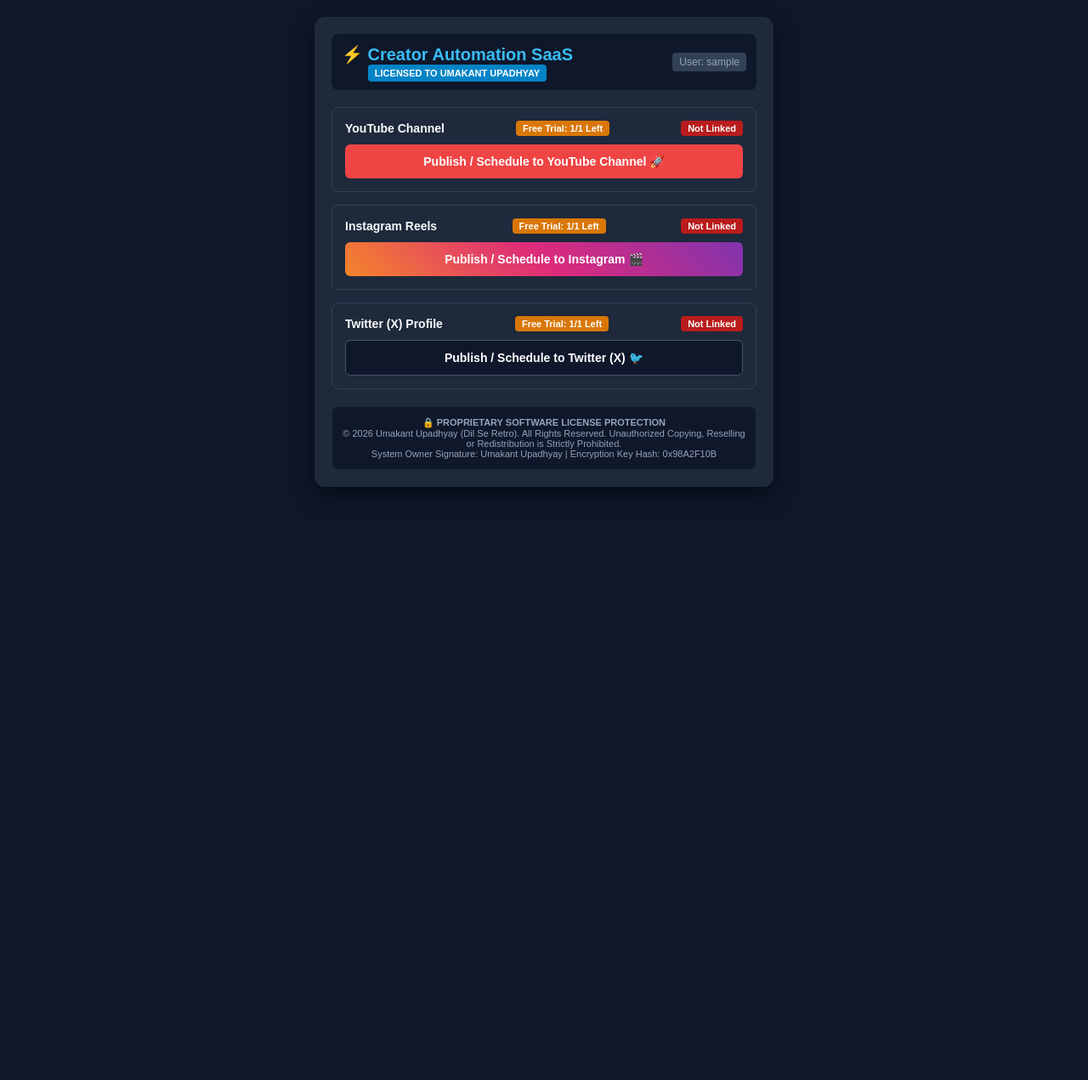
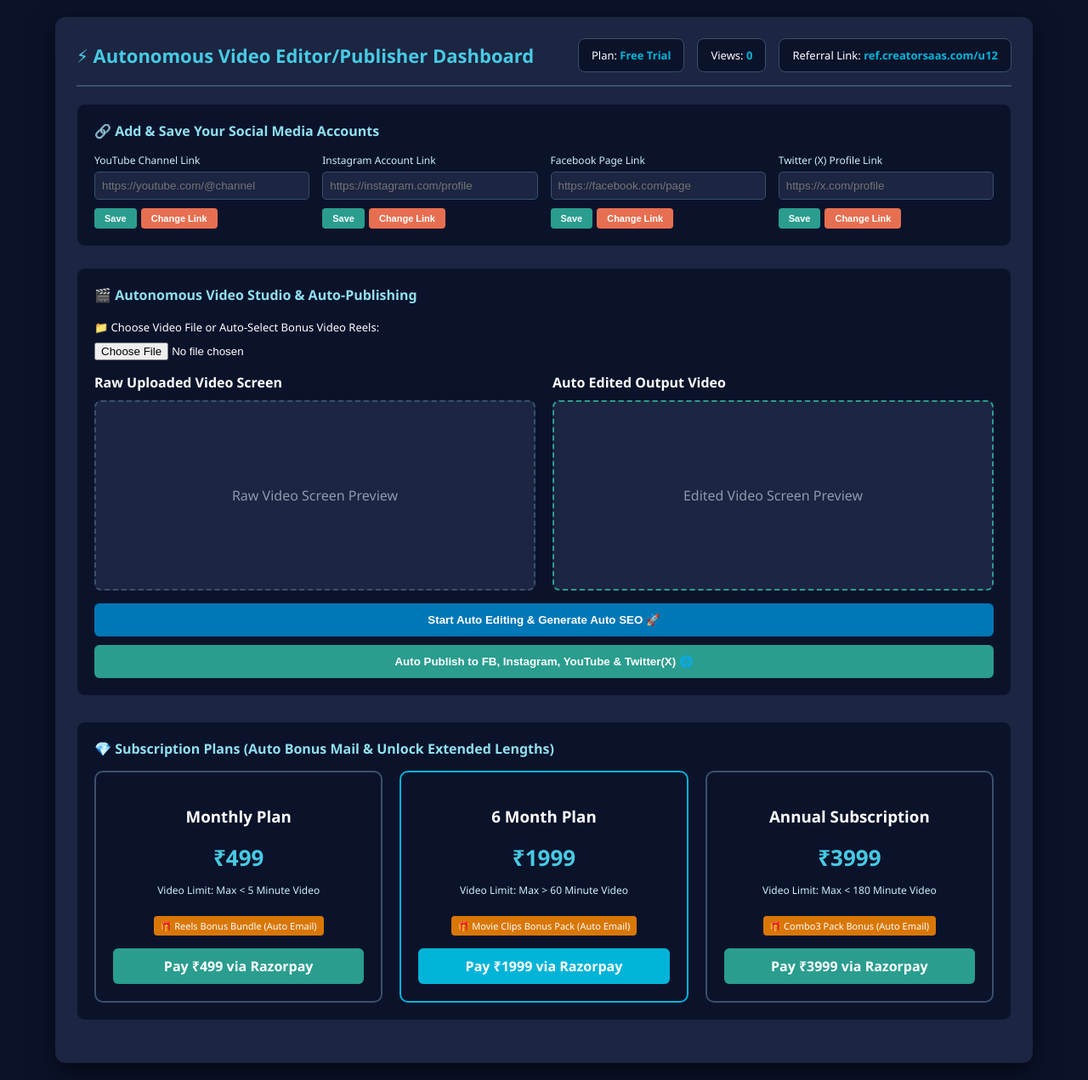
Before and after one commit to upadhyayumakant2026-sudo/CreatorSaaS, a Flask app: page /dashboard in a window 1280 px wide. Shown: the whole page at 85% size. Before the commit the page ends 581 px from the top, so only its background shows below. Run offline with Flask 3, Linux system fonts and the light colour scheme; the visitor is signed in with stand-in values (Sample User, id 1).

Commit message:
Restore main autonomous SaaS dashboard, social accounts manager, video length rules, and bonus email routing

```diff
--- a/app.py
+++ b/app.py
@@ -1,12 +1,11 @@
 import os
-from flask import Flask, render_template, request, redirect, url_for, session
+from flask import Flask, render_template, request, redirect, url_for, session, jsonify
 
-# Exact template directory location mapping
 base_dir = os.path.abspath(os.path.dirname(__file__))
 template_dir = os.path.join(base_dir, 'templates')
 
 app = Flask(__name__, template_folder=template_dir)
-app.secret_key = 'creatorsaas_secret_key_123'
+app.secret_key = 'creatorsaas_master_secret_key'
 
 @app.route('/')
 def home():
@@ -17,12 +16,33 @@ def login():
     if request.method == 'POST':
         username = request.form.get('username')
         session['user'] = username if username else 'upadhyayumakant2026@gmail.com'
+        if 'videos_used' not in session:
+            session['videos_used'] = 0
+        if 'user_plan' not in session:
+            session['user_plan'] = 'Free Trial'
         return redirect(url_for('dashboard'))
     return redirect(url_for('home'))
 
 @app.route('/dashboard')
 def dashboard():
+    if 'user' not in session:
+        return redirect(url_for('home'))
     return render_template('dashboard.html')
+
+@app.route('/process_video', methods=['POST'])
+def process_video():
+    used = session.get('videos_used', 0)
+    if used >= 1 and session.get('user_plan') == 'Free Trial':
+        return jsonify({'status': 'redirect', 'url': url_for('dashboard') + '#plans'})
+    session['videos_used'] = used + 1
+    return jsonify({'status': 'success', 'message': 'Video Processed Successfully!'})
+
+@app.route('/payment_success')
+def payment_success():
+    # Direct redirect back to login upon payment completion
+    plan_type = request.args.get('plan', 'Starter')
+    session['user_plan'] = plan_type
+    return redirect(url_for('home'))
 
 if __name__ == '__main__':
     app.run(host='0.0.0.0', port=5000, debug=True)
--- a/templates/dashboard.html
+++ b/templates/dashboard.html
@@ -3,78 +3,176 @@
 <head>
     <meta charset="UTF-8">
     <meta name="viewport" content="width=device-width, initial-scale=1.0">
-    <title>Creator Automation SaaS - Dashboard</title>
+    <title>Autonomous Video Editor/Publisher Dashboard</title>
     <style>
-        body { font-family: Arial, sans-serif; background: #0f172a; color: #f8fafc; margin: 0; padding: 20px; text-align: center; }
-        .container { max-width: 500px; margin: 0 auto; background: #1e293b; padding: 20px; border-radius: 12px; box-shadow: 0 10px 25px rgba(0,0,0,0.5); }
-        .header-box { display: flex; justify-content: space-between; align-items: center; background: #0f172a; padding: 12px; border-radius: 8px; margin-bottom: 20px; flex-wrap: wrap; gap: 10px; }
-        .title { color: #38bdf8; font-size: 20px; font-weight: bold; text-align: left; margin: 0; }
-        .badge-licensed { background: #0284c7; color: white; padding: 4px 8px; font-size: 11px; font-weight: bold; border-radius: 4px; }
-        .user-email { font-size: 12px; color: #94a3b8; background: #334155; padding: 4px 8px; border-radius: 4px; }
+        body { font-family: 'Segoe UI', Tahoma, Geneva, Verdana, sans-serif; background: #0b132b; color: #ffffff; margin: 0; padding: 20px; }
+        .dashboard-container { max-width: 1100px; margin: 0 auto; background: #1c2541; padding: 25px; border-radius: 12px; box-shadow: 0 10px 30px rgba(0,0,0,0.6); }
 
-        .card { background: #1e293b; border: 1px solid #334155; border-radius: 8px; padding: 15px; margin-bottom: 15px; text-align: left; }
-        .card-row { display: flex; justify-content: space-between; align-items: center; margin-bottom: 10px; font-size: 14px; font-weight: bold; }
-        .trial-badge { background: #d97706; color: white; padding: 3px 8px; font-size: 11px; border-radius: 4px; }
-        .status-badge { background: #b91c1c; color: white; padding: 3px 8px; font-size: 11px; border-radius: 4px; }
+        /* Top Navigation Header */
+        .top-bar { display: flex; justify-content: space-between; align-items: center; border-bottom: 2px solid #3a506b; padding-bottom: 15px; margin-bottom: 20px; flex-wrap: wrap; }
+        .top-title { font-size: 22px; font-weight: bold; color: #48cae4; }
+        .widgets-group { display: flex; gap: 15px; }
+        .widget-box { background: #0b132b; padding: 10px 15px; border-radius: 8px; font-size: 13px; border: 1px solid #3a506b; }
+        .widget-box span { color: #00b4d8; font-weight: bold; }
 
-        .action-btn { display: block; width: 100%; padding: 12px; background: #ef4444; color: white; border: none; border-radius: 6px; font-weight: bold; font-size: 14px; cursor: pointer; text-align: center; text-decoration: none; box-sizing: border-box; }
-        .action-btn.insta { background: linear-gradient(45deg, #f58529, #dd2a7b, #8134af); }
-        .action-btn.twitter { background: #0f172a; border: 1px solid #475569; }
+        /* Social Media Management */
+        .section-box { background: #0b132b; padding: 20px; border-radius: 10px; margin-bottom: 25px; border: 1px solid #1c2541; }
+        .section-title { font-size: 16px; font-weight: bold; color: #90e0ef; margin-bottom: 15px; }
+        .social-grid { display: grid; grid-template-columns: repeat(auto-fit, minmax(220px, 1fr)); gap: 15px; }
+        .social-input-group { display: flex; flex-direction: column; gap: 5px; }
+        .social-input-group label { font-size: 12px; color: #caf0f8; }
+        .social-input-group input { padding: 8px; border-radius: 5px; border: 1px solid #3a506b; background: #1c2541; color: white; }
+        .btn-group { display: flex; gap: 5px; margin-top: 5px; }
+        .btn-sm { padding: 6px 12px; font-size: 11px; border: none; border-radius: 4px; cursor: pointer; font-weight: bold; }
+        .btn-save { background: #2a9d8f; color: white; }
+        .btn-edit { background: #e76f51; color: white; }
 
-        .footer-box { background: #0f172a; border: 1px solid #1e293b; padding: 12px; border-radius: 8px; margin-top: 20px; font-size: 11px; color: #94a3b8; text-align: center; }
+        /* Studio Video Editor Flow */
+        .editor-grid { display: grid; grid-template-columns: 1fr 1fr; gap: 20px; }
+        .video-preview-box { background: #1c2541; border: 2px dashed #3a506b; height: 220px; border-radius: 8px; display: flex; justify-content: center; align-items: center; text-align: center; color: #8d99ae; margin-top: 10px; }
+        .action-btn-main { display: block; width: 100%; padding: 12px; background: #0077b6; color: white; border: none; border-radius: 6px; font-weight: bold; cursor: pointer; margin-top: 15px; text-align: center; }
+        .action-btn-main:hover { background: #023e8a; }
+
+        /* Pricing Section */
+        .pricing-section { margin-top: 30px; }
+        .plans-grid { display: grid; grid-template-columns: repeat(auto-fit, minmax(280px, 1fr)); gap: 20px; margin-top: 15px; }
+        .plan-card { background: #0b132b; border: 2px solid #3a506b; padding: 20px; border-radius: 10px; text-align: center; }
+        .plan-card.featured { border-color: #00b4d8; }
+        .price-tag { font-size: 26px; font-weight: bold; color: #48cae4; margin: 10px 0; }
+        .bonus-badge { background: #d97706; color: white; padding: 4px 8px; border-radius: 4px; font-size: 11px; margin-top: 10px; display: inline-block; }
+        .pay-link { display: block; background: #2a9d8f; color: white; padding: 10px; border-radius: 6px; text-decoration: none; font-weight: bold; margin-top: 15px; }
     </style>
 </head>
 <body>
 
-    <div class="container">
-        <!-- Top Bar -->
-        <div class="header-box">
+<div class="dashboard-container">
+    <!-- Top Bar -->
+    <div class="top-bar">
+        <div class="top-title">⚡ Autonomous Video Editor/Publisher Dashboard</div>
+        <div class="widgets-group">
+            <div class="widget-box">Plan: <span id="current-plan">{{ session.get('user_plan', 'Free Trial') }}</span></div>
+            <div class="widget-box">Views: <span>0</span></div>
+            <div class="widget-box">Referral Link: <span>ref.creatorsaas.com/u12</span></div>
+        </div>
+    </div>
+
+    <!-- Social Accounts Link & Save -->
+    <div class="section-box">
+        <div class="section-title">🔗 Add & Save Your Social Media Accounts</div>
+        <div class="social-grid">
+            <div class="social-input-group">
+                <label>YouTube Channel Link</label>
+                <input type="text" placeholder="https://youtube.com/@channel">
+                <div class="btn-group">
+                    <button class="btn-sm btn-save">Save</button>
+                    <button class="btn-sm btn-edit">Change Link</button>
+                </div>
+            </div>
+            <div class="social-input-group">
+                <label>Instagram Account Link</label>
+                <input type="text" placeholder="https://instagram.com/profile">
+                <div class="btn-group">
+                    <button class="btn-sm btn-save">Save</button>
+                    <button class="btn-sm btn-edit">Change Link</button>
+                </div>
+            </div>
+            <div class="social-input-group">
+                <label>Facebook Page Link</label>
+                <input type="text" placeholder="https://facebook.com/page">
+                <div class="btn-group">
+                    <button class="btn-sm btn-save">Save</button>
+                    <button class="btn-sm btn-edit">Change Link</button>
+                </div>
+            </div>
+            <div class="social-input-group">
+                <label>Twitter (X) Profile Link</label>
+                <input type="text" placeholder="https://x.com/profile">
+                <div class="btn-group">
+                    <button class="btn-sm btn-save">Save</button>
+                    <button class="btn-sm btn-edit">Change Link</button>
+                </div>
+            </div>
+        </div>
+    </div>
+
+    <!-- Core Video Upload & Auto Editing Pipeline -->
+    <div class="section-box">
+        <div class="section-title">🎬 Autonomous Video Studio & Auto-Publishing</div>
+
+        <div style="margin-bottom: 15px;">
+            <label style="font-size: 13px;">📁 Choose Video File or Auto-Select Bonus Video Reels:</label><br>
+            <input type="file" style="margin-top: 8px;">
+        </div>
+
+        <div class="editor-grid">
             <div>
-                <h2 class="title">⚡ Creator Automation SaaS</h2>
-                <span class="badge-licensed">LICENSED TO UMAKANT UPADHYAY</span>
+                <strong>Raw Uploaded Video Screen</strong>
+                <div class="video-preview-box">Raw Video Screen Preview</div>
             </div>
-            <div class="user-email">
-                User: {{ session.get('user', 'ushashank380@gmail.com') }}
+            <div>
+                <strong>Auto Edited Output Video</strong>
+                <div class="video-preview-box" style="border-color: #2a9d8f;">Edited Video Screen Preview</div>
             </div>
         </div>
 
-        <!-- YouTube Card -->
-        <div class="card">
-            <div class="card-row">
-                <span>YouTube Channel</span>
-                <span class="trial-badge">Free Trial: 1/1 Left</span>
-                <span class="status-badge">Not Linked</span>
+        <button class="action-btn-main" onclick="triggerAutoProcess()">Start Auto Editing & Generate Auto SEO 🚀</button>
+        <button class="action-btn-main" style="background: #2a9d8f; margin-top: 10px;">Auto Publish to FB, Instagram, YouTube & Twitter(X) 🌐</button>
+    </div>
+
+    <!-- Pricing Plans & Bonus Delivery -->
+    <div class="section-box pricing-section" id="plans">
+        <div class="section-title">💎 Subscription Plans (Auto Bonus Mail & Unlock Extended Lengths)</div>
+        <div class="plans-grid">
+
+            <div class="plan-card">
+                <h3>Monthly Plan</h3>
+                <div class="price-tag">₹499</div>
+                <p style="font-size: 12px; color: #caf0f8;">Video Limit: Max &lt; 5 Minute Video</p>
+                <span class="bonus-badge">🎁 Reels Bonus Bundle (Auto Email)</span>
+                <a href="https://razorpay.me/@umakantupadhyay7758" class="pay-link" onclick="handlePay('Starter')">Pay ₹499 via Razorpay</a>
             </div>
-            <a href="#" class="action-btn">Publish / Schedule to YouTube Channel 🚀</a>
-        </div>
 
-        <!-- Instagram Card -->
-        <div class="card">
-            <div class="card-row">
-                <span>Instagram Reels</span>
-                <span class="trial-badge">Free Trial: 1/1 Left</span>
-                <span class="status-badge">Not Linked</span>
+            <div class="plan-card featured">
+                <h3>6 Month Plan</h3>
+                <div class="price-tag">₹1999</div>
+                <p style="font-size: 12px; color: #caf0f8;">Video Limit: Max &gt; 60 Minute Video</p>
+                <span class="bonus-badge">🎁 Movie Clips Bonus Pack (Auto Email)</span>
+                <a href="https://razorpay.me/@umakantupadhyay7758" class="pay-link" style="background: #00b4d8;" onclick="handlePay('6Month')">Pay ₹1999 via Razorpay</a>
             </div>
-            <a href="#" class="action-btn insta">Publish / Schedule to Instagram 🎬</a>
-        </div>
 
-        <!-- Twitter Card -->
-        <div class="card">
-            <div class="card-row">
-                <span>Twitter (X) Profile</span>
-                <span class="trial-badge">Free Trial: 1/1 Left</span>
-                <span class="status-badge">Not Linked</span>
+            <div class="plan-card">
+                <h3>Annual Subscription</h3>
+                <div class="price-tag">₹3999</div>
+                <p style="font-size: 12px; color: #caf0f8;">Video Limit: Max &lt; 180 Minute Video</p>
+                <span class="bonus-badge">🎁 Combo3 Pack Bonus (Auto Email)</span>
+                <a href="https://razorpay.me/@umakantupadhyay7758" class="pay-link" onclick="handlePay('Annual')">Pay ₹3999 via Razorpay</a>
             </div>
-            <a href="#" class="action-btn twitter">Publish / Schedule to Twitter (X) 🐦</a>
-        </div>
 
-        <!-- Footer License Protection -->
-        <div class="footer-box">
-            <strong>🔒 PROPRIETARY SOFTWARE LICENSE PROTECTION</strong><br>
-            © 2026 Umakant Upadhyay (Dil Se Retro). All Rights Reserved. Unauthorized Copying, Reselling or Redistribution is Strictly Prohibited.<br>
-            System Owner Signature: Umakant Upadhyay | Encryption Key Hash: 0x98A2F10B
         </div>
     </div>
+</div>
+
+<script>
+function triggerAutoProcess() {
+    fetch('/process_video', { method: 'POST' })
+    .then(res => res.json())
+    .then(data => {
+        if(data.status === 'redirect') {
+            alert('Free Trial Completed (1 Video Allowed)! Redirecting to upgrade plans.');
+            window.location.href = data.url;
+        } else {
+            alert(data.message);
+        }
+    });
+}
+
+function handlePay(plan) {
+    // Redirect simulation for payment completion back to login
+    setTimeout(() => {
+        window.location.href = '/payment_success?plan=' + plan;
+    }, 2000);
+}
+</script>
 
 </body>
 </html>
```
